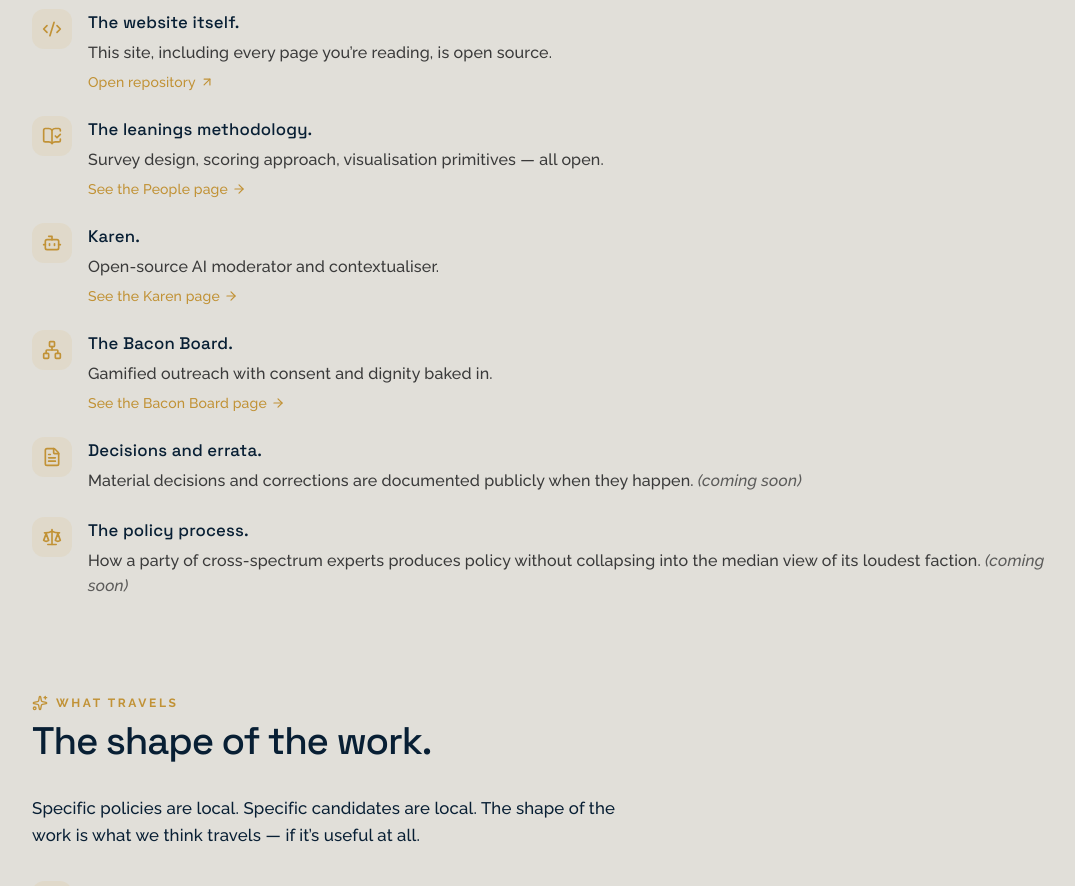
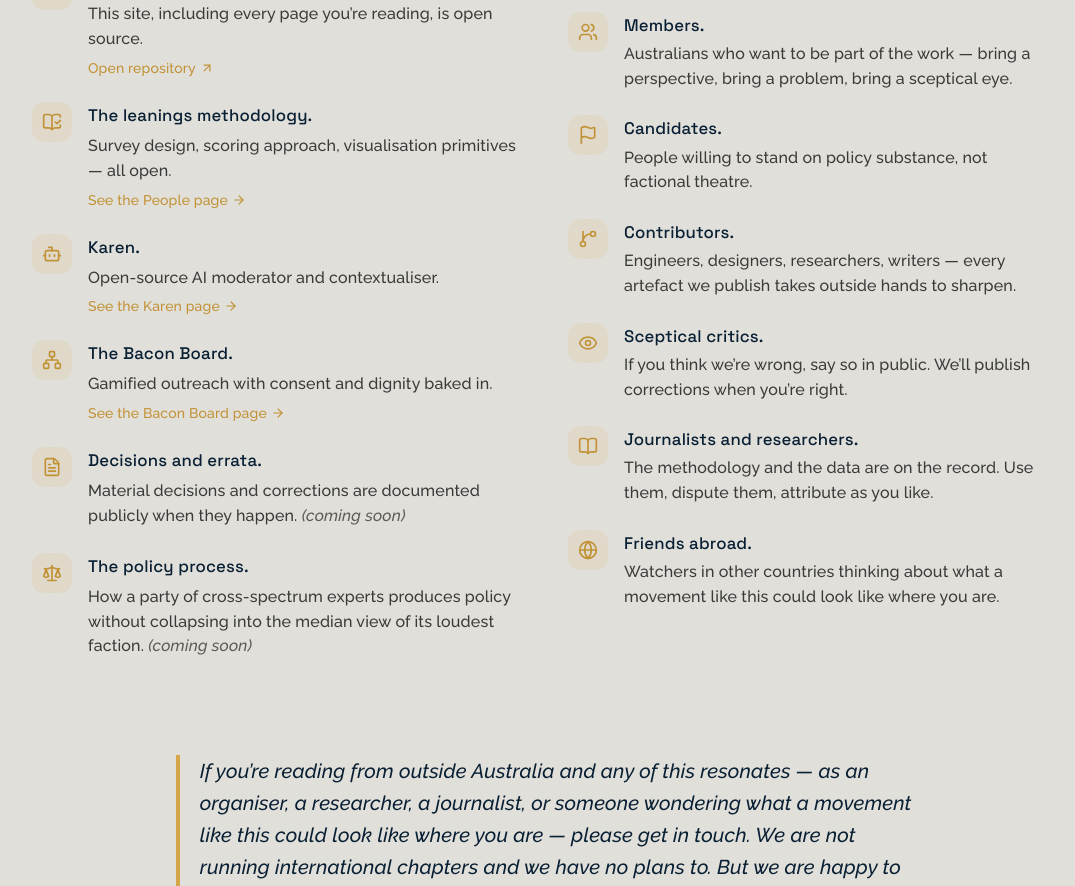
Before and after one commit to SomethingBetterAustralia/website, a React (Vite) app in the folder packages/frontend/: page /open in a window 1280 px wide. Shown: the part 1900-2786 px from the top of the page, without its empty margins (96-1171 px from the left). Built offline with nearby package versions, Linux system fonts and the light colour scheme.

Commit message:
Open: Draft version complete.

```diff
--- a/packages/frontend/src/pages/Open.tsx
+++ b/packages/frontend/src/pages/Open.tsx
@@ -1,14 +1,13 @@
 import {
   ArrowRight,
   ArrowUpRight,
+  Bell,
   BookOpen,
   BookOpenCheck,
   Bot,
-  Clock,
   Code2,
   Compass,
   DoorOpen,
-  Ear,
   Eye,
   FileText,
   Flag,
@@ -16,7 +15,6 @@ import {
   Globe,
   Network,
   Scale,
-  Search,
   Sparkles,
   Users,
   type LucideIcon,
@@ -106,42 +104,42 @@ const ARTEFACTS: readonly ArtefactRow[] = [
   },
 ];
 
-interface TravelRow {
+interface OpenPersonRow {
   readonly icon: LucideIcon;
   readonly label: string;
   readonly body: string;
 }
 
-const TRAVELS: readonly TravelRow[] = [
+const OPEN_PEOPLE: readonly OpenPersonRow[] = [
   {
-    icon: Globe,
-    label: 'Domain expertise across the political spectrum.',
-    body: 'Left and right working together when each is expert in something the other isn’t.',
+    icon: Users,
+    label: 'Members.',
+    body: 'Australians who want to be part of the work — bring a perspective, bring a problem, bring a sceptical eye.',
   },
   {
-    icon: Clock,
-    label: 'Long-term thinking.',
-    body: 'Decisions weighed against horizons longer than the next election.',
+    icon: Flag,
+    label: 'Candidates.',
+    body: 'People willing to stand on policy substance, not factional theatre.',
+  },
+  {
+    icon: GitBranch,
+    label: 'Contributors.',
+    body: 'Engineers, designers, researchers, writers — every artefact we publish takes outside hands to sharpen.',
   },
   {
     icon: Eye,
-    label: 'Open by default.',
-    body: 'Policy work, decisions, errata — visible.',
+    label: 'Sceptical critics.',
+    body: 'If you think we’re wrong, say so in public. We’ll publish corrections when you’re right.',
   },
   {
-    icon: Search,
-    label: 'Evidence-led.',
-    body: 'Where evidence and public opinion conflict, follow the evidence and explain why.',
+    icon: BookOpen,
+    label: 'Journalists and researchers.',
+    body: 'The methodology and the data are on the record. Use them, dispute them, attribute as you like.',
   },
   {
-    icon: Users,
-    label: 'Community-first.',
-    body: 'Members shape the party. The party doesn’t shape the members.',
-  },
-  {
-    icon: Ear,
-    label: 'No echo chambers.',
-    body: 'If everyone in the room agrees, the room is wrong.',
+    icon: Globe,
+    label: 'Friends abroad.',
+    body: 'Watchers in other countries thinking about what a movement like this could look like where you are.',
   },
 ];
 
@@ -152,10 +150,10 @@ export function Open() {
       <OpenHero reduce={reduce} />
       <OpenSkySection />
       <OpenPremise reduce={reduce} />
-      <OpenArtefacts reduce={reduce} />
-      <OpenTravels reduce={reduce} />
+      <OpenArtefactsAndTravels reduce={reduce} />
       <OpenOutsideAustralia reduce={reduce} />
       <OpenAustralianWork reduce={reduce} />
+      <OpenFinalCta reduce={reduce} />
     </div>
   );
 }
@@ -291,7 +289,7 @@ function OpenPremise({ reduce }: { reduce: ReduceMotion }) {
       >
         <motion.p
           variants={revealUp}
-          className="max-w-[64ch] text-[1.05rem] leading-[1.65] text-sb-text"
+          className="text-[1.05rem] leading-[1.65] text-sb-text"
         >
           The political dysfunction Something Better Australia is responding to &mdash;
           short-termism, factional capture, performance over policy &mdash; isn&rsquo;t an
@@ -300,7 +298,7 @@ function OpenPremise({ reduce }: { reduce: ReduceMotion }) {
         </motion.p>
         <motion.p
           variants={revealUp}
-          className="max-w-[64ch] text-[1.05rem] leading-[1.65] text-sb-text"
+          className="text-[1.05rem] leading-[1.65] text-sb-text"
         >
           Our response isn&rsquo;t to &lsquo;export&rsquo; anything. The problems are global;
           the solutions are local. What can travel is the methodology &mdash; how a party of
@@ -309,7 +307,7 @@ function OpenPremise({ reduce }: { reduce: ReduceMotion }) {
         </motion.p>
         <motion.p
           variants={revealUp}
-          className="max-w-[64ch] text-[1.05rem] leading-[1.65] text-sb-text"
+          className="text-[1.05rem] leading-[1.65] text-sb-text"
         >
           That&rsquo;s why everything we build is in the open from day one. It&rsquo;s not a
           marketing move. It&rsquo;s that a methodology only travels if others can see it,
@@ -320,9 +318,14 @@ function OpenPremise({ reduce }: { reduce: ReduceMotion }) {
   );
 }
 
-function OpenArtefacts({ reduce }: { reduce: ReduceMotion }) {
+function OpenArtefactsAndTravels({ reduce }: { reduce: ReduceMotion }) {
   return (
-    <section id="open-artefacts" className="mx-auto w-full max-w-5xl scroll-mt-24 min-[880px]:scroll-mt-28">
+    <section className="mx-auto w-full max-w-5xl">
+      <div className="grid grid-cols-1 gap-10 min-[880px]:grid-cols-2 min-[880px]:items-start min-[880px]:gap-12">
+        <div
+          id="open-artefacts"
+          className="scroll-mt-24 min-[880px]:scroll-mt-28"
+        >
           <motion.div
             initial={reduce ? false : 'hidden'}
             whileInView="visible"
@@ -357,7 +360,11 @@ function OpenArtefacts({ reduce }: { reduce: ReduceMotion }) {
             {ARTEFACTS.map((row) => {
               const Icon = row.icon;
               return (
-            <motion.li key={row.label} variants={revealUp} className="flex items-start gap-4">
+                <motion.li
+                  key={row.label}
+                  variants={revealUp}
+                  className="flex items-start gap-4"
+                >
                   <span className="flex size-10 shrink-0 items-center justify-center rounded-xl bg-sb-accent/10">
                     <Icon aria-hidden className="size-5 text-sb-accent-hot" />
                   </span>
@@ -396,13 +403,9 @@ function OpenArtefacts({ reduce }: { reduce: ReduceMotion }) {
               );
             })}
           </motion.ul>
-    </section>
-  );
-}
+        </div>
 
-function OpenTravels({ reduce }: { reduce: ReduceMotion }) {
-  return (
-    <section className="mx-auto w-full max-w-5xl">
+        <div>
           <motion.div
             initial={reduce ? false : 'hidden'}
             whileInView="visible"
@@ -416,14 +419,14 @@ function OpenTravels({ reduce }: { reduce: ReduceMotion }) {
             >
               <Sparkles aria-hidden className="size-4" />
               <span className="text-xs font-semibold uppercase tracking-[0.22em]">
-            What travels
+                Who&rsquo;s Open
               </span>
             </motion.span>
             <motion.h2
               variants={revealUp}
               className="font-display text-[clamp(1.7rem,3.2vw,2.4rem)] font-medium leading-[1.15] tracking-[-0.03em] text-sb-navy"
             >
-          The shape of the work.
+              Who the door is open to.
             </motion.h2>
           </motion.div>
           <motion.p
@@ -433,8 +436,8 @@ function OpenTravels({ reduce }: { reduce: ReduceMotion }) {
             variants={revealUp}
             className="mb-8 max-w-[60ch] text-[1.05rem] leading-[1.6] text-sb-text"
           >
-        Specific policies are local. Specific candidates are local. The shape of the work is
-        what we think travels &mdash; if it&rsquo;s useful at all.
+            Open isn&rsquo;t only what we publish. It&rsquo;s who we work with &mdash; and who
+            the door is open to.
           </motion.p>
           <motion.ul
             role="list"
@@ -444,18 +447,22 @@ function OpenTravels({ reduce }: { reduce: ReduceMotion }) {
             variants={staggerContainer}
             className="flex list-none flex-col gap-6 p-0"
           >
-        {TRAVELS.map(({ icon: Icon, label, body }) => (
+            {OPEN_PEOPLE.map(({ icon: Icon, label, body }) => (
               <motion.li key={label} variants={revealUp} className="flex items-start gap-4">
                 <span className="flex size-10 shrink-0 items-center justify-center rounded-xl bg-sb-accent/10">
                   <Icon aria-hidden className="size-5 text-sb-accent-hot" />
                 </span>
                 <div className="flex flex-col gap-1">
-              <p className="font-display text-[1.05rem] font-medium text-sb-navy">{label}</p>
+                  <p className="font-display text-[1.05rem] font-medium text-sb-navy">
+                    {label}
+                  </p>
                   <p className="text-[1rem] leading-[1.55] text-sb-text-muted">{body}</p>
                 </div>
               </motion.li>
             ))}
           </motion.ul>
+        </div>
+      </div>
     </section>
   );
 }
@@ -476,17 +483,26 @@ function OpenOutsideAustralia({ reduce }: { reduce: ReduceMotion }) {
 
 function OpenAustralianWork({ reduce }: { reduce: ReduceMotion }) {
   return (
-    <section className="mx-auto w-full max-w-5xl">
-      <motion.div
+    <motion.section
       initial={reduce ? false : 'hidden'}
       whileInView="visible"
       viewport={viewportOnce}
       variants={staggerContainer}
-        className="mb-8 flex flex-col gap-2"
+      className="mx-auto w-full max-w-5xl"
     >
+      <div className="relative overflow-hidden rounded-3xl bg-sb-navy p-6 text-sb-cream shadow-[0_18px_40px_rgba(8,31,52,0.18)] ring-1 ring-sb-navy min-[880px]:p-10">
+        <div
+          aria-hidden
+          className="pointer-events-none absolute -right-20 -top-20 size-72 rounded-full bg-sb-accent/15 mix-blend-soft-light blur-3xl"
+        />
+        <div
+          aria-hidden
+          className="pointer-events-none absolute -bottom-24 -left-16 size-64 rounded-full bg-sb-accent-hot/15 mix-blend-soft-light blur-3xl"
+        />
+        <div className="relative flex flex-col gap-5">
           <motion.span
             variants={revealUp}
-          className="inline-flex items-center gap-2 text-sb-accent-hot"
+            className="inline-flex items-center gap-2 text-sb-accent"
           >
             <Flag aria-hidden className="size-4" />
             <span className="text-xs font-semibold uppercase tracking-[0.22em]">
@@ -495,30 +511,22 @@ function OpenAustralianWork({ reduce }: { reduce: ReduceMotion }) {
           </motion.span>
           <motion.h2
             variants={revealUp}
-          className="font-display text-[clamp(1.7rem,3.2vw,2.4rem)] font-medium leading-[1.15] tracking-[-0.03em] text-sb-navy"
+            className="font-display text-[clamp(1.8rem,3.5vw,2.6rem)] font-medium italic leading-[1.1] tracking-[-0.04em] text-sb-accent"
           >
             Start here.
           </motion.h2>
-      </motion.div>
-      <motion.div
-        initial={reduce ? false : 'hidden'}
-        whileInView="visible"
-        viewport={viewportOnce}
-        variants={staggerContainer}
-        className="flex flex-col gap-5"
-      >
           <motion.p
             variants={revealUp}
-          className="max-w-[58ch] text-[1.05rem] leading-[1.6] text-sb-text"
+            className="max-w-[58ch] text-[1.05rem] leading-[1.6] text-sb-cream/90"
           >
-          Everything above only exists because of the work happening in Australia right now. If
-          you&rsquo;d like to be part of it &mdash; as a member, a candidate, a contributor, or
-          a sceptical critic &mdash; start here.
+            Everything above only exists because of the work happening in Australia right
+            now. If you&rsquo;d like to be part of it &mdash; as a member, a candidate, a
+            contributor, or a sceptical critic &mdash; start here.
           </motion.p>
           <motion.div variants={revealUp}>
             <Button
               asChild
-            className="rounded-full bg-sb-navy text-sb-cream hover:bg-sb-navy-hot focus-visible:ring-sb-accent"
+              className="rounded-full bg-sb-accent text-sb-navy hover:bg-sb-accent-hot focus-visible:ring-sb-accent"
             >
               <Link to="/">
                 <Flag aria-hidden className="size-4" />
@@ -526,6 +534,37 @@ function OpenAustralianWork({ reduce }: { reduce: ReduceMotion }) {
               </Link>
             </Button>
           </motion.div>
+        </div>
+      </div>
+    </motion.section>
+  );
+}
+
+function OpenFinalCta({ reduce }: { reduce: ReduceMotion }) {
+  return (
+    <section className="mx-auto w-full max-w-3xl text-center">
+      <motion.div
+        initial={reduce ? false : 'hidden'}
+        whileInView="visible"
+        viewport={viewportOnce}
+        variants={staggerContainer}
+        className="flex flex-col items-center gap-3"
+      >
+        <motion.span
+          variants={revealUp}
+          className="inline-flex items-center gap-2 text-sb-accent-hot"
+        >
+          <Bell aria-hidden className="size-4" />
+          <span className="text-xs font-semibold uppercase tracking-[0.22em]">
+            Stay in the loop
+          </span>
+        </motion.span>
+        <motion.p variants={revealUp} className="text-[1.05rem] leading-[1.6] text-sb-text">
+          Want to know what we open next?{' '}
+          <Link to="/" className="font-medium text-sb-accent-hot hover:underline">
+            Subscribe on the home page.
+          </Link>
+        </motion.p>
       </motion.div>
     </section>
   );
```
Lines whose indentation alone changed are shown as unchanged.
